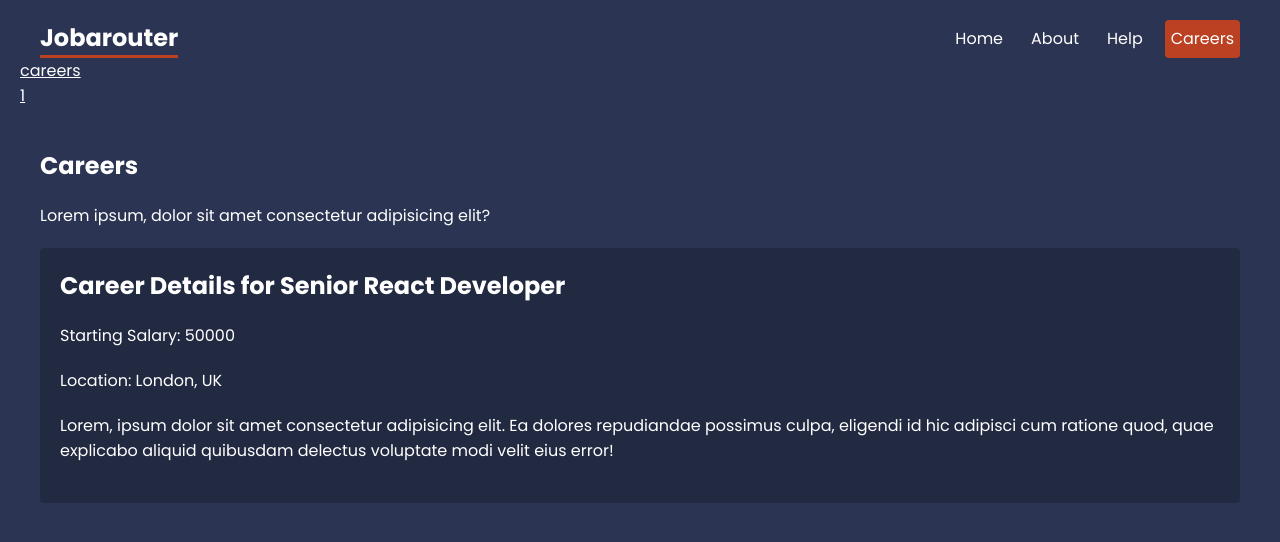
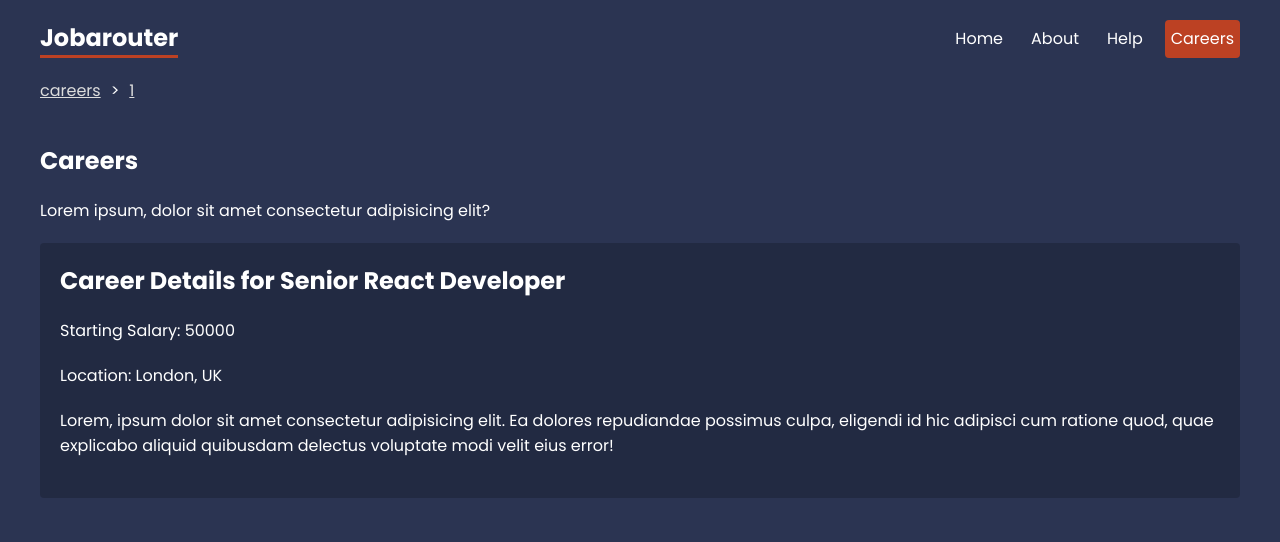
Before and after one commit to TheSh4h/React-Router-Learning, a React (Create React App) app: page /careers/1 in a window 1280 px wide. Shown: the top 542 px of the page. Built offline with nearby package versions, Linux system fonts and the light colour scheme; data requests are answered from the project's data file.

Commit message:
lec 9 done

```diff
--- a/src/index.css
+++ b/src/index.css
@@ -129,3 +129,21 @@
 }
 
 /* breadcrumbs */
+.breadcrumbs {
+  max-width: 1200px;
+  margin: 20px auto;
+}
+.breadcrumbs > *{
+  display: inline-block;
+  margin-right: 10px;
+}
+.breadcrumbs .crumb:after {
+  content: '>';
+  margin-left: 10px;
+}
+.breadcrumbs .crumb:last-child:after {
+  display: none;
+}
+.breadcrumbs .crumb a {
+  color: #ddd;
+}
```
